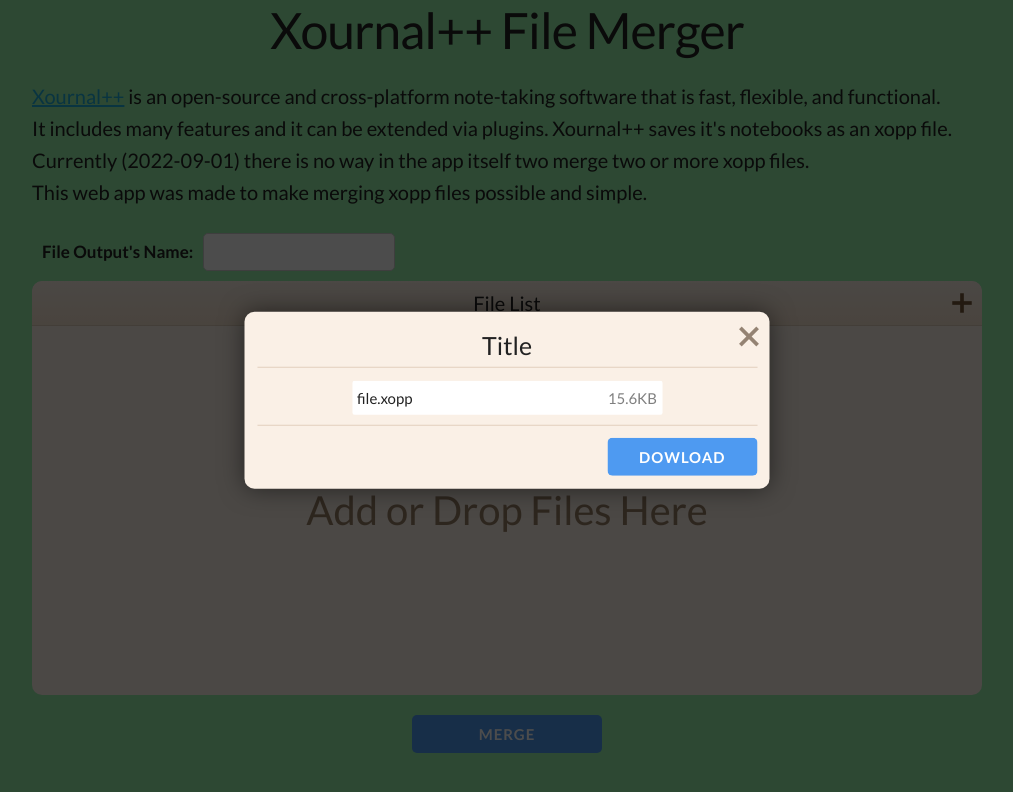
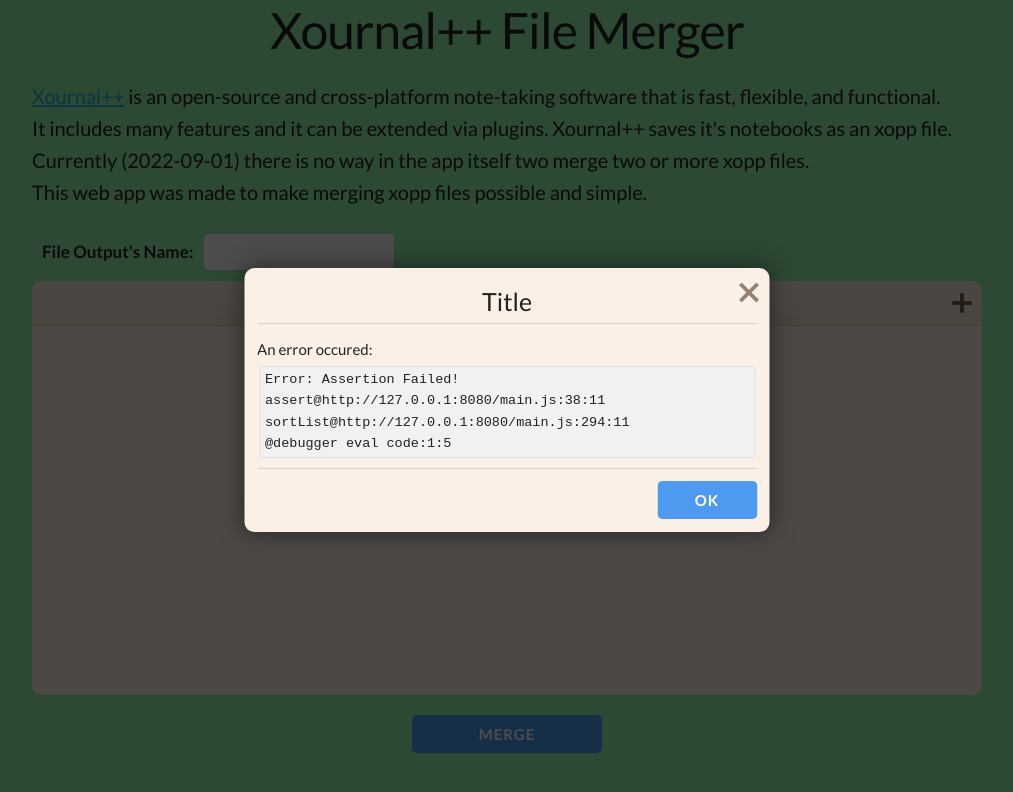
Before and after one commit to MrPancakes39/xopp-merger-app, a website: page public/index.html in a window 1280 px wide. Shown: the whole page, without its empty margins (133-1146 px from the left). Drawn offline with nearby package versions, Linux system fonts and the light colour scheme.

Commit message:
Added an error modal

```diff
--- a/public/index.html
+++ b/public/index.html
@@ -59,21 +59,24 @@
     </main>
     <div class="xpp_modal-container">
         <div class="background"></div>
-        <div class="xpp_modal" data-type="download">
+        <div class="xpp_modal" data-type="error">
             <div class="header">
                 <span class="title">Title</span>
                 <span id="modal_close" class="no-select">close</span>
                 <hr>
             </div>
             <div class="content">
-                <div class="file">
-                    <span class="name">file.xopp</span>
-                    <span class="size">15.6KB</span>
+                <div class="error">
+                    <p>An error occured:</p>
+                    <code>Error: Assertion Failed!
+                        assert@http://127.0.0.1:8080/main.js:38:11
+                        sortList@http://127.0.0.1:8080/main.js:294:11
+                        @debugger eval code:1:5</code>
                 </div>
             </div>
             <div class="footer">
                 <hr>
-                <button id="OK" type="button" class="primary-btn">Dowload</button>
+                <button id="OK" type="button" class="primary-btn">OK</button>
             </div>
         </div>
     </div>
--- a/public/main.css
+++ b/public/main.css
@@ -352,7 +352,7 @@
     overflow: auto;
 }
 
-.xpp_modal > .content > p {
+.xpp_modal > .content > * {
     margin-bottom: 1rem;
 }
 
@@ -369,6 +369,15 @@
 .xpp_modal > .content > .file > .size {
     color: rgba(0, 0, 0, 0.5);
     margin-left: auto;
+}
+
+.xpp_modal > .content > .error > p {
+    margin-bottom: 0.5rem;
+}
+
+.xpp_modal > .content > .error > code {
+    display: flex;
+    white-space: pre-line;
 }
 
 .xpp_modal > .footer {
```
